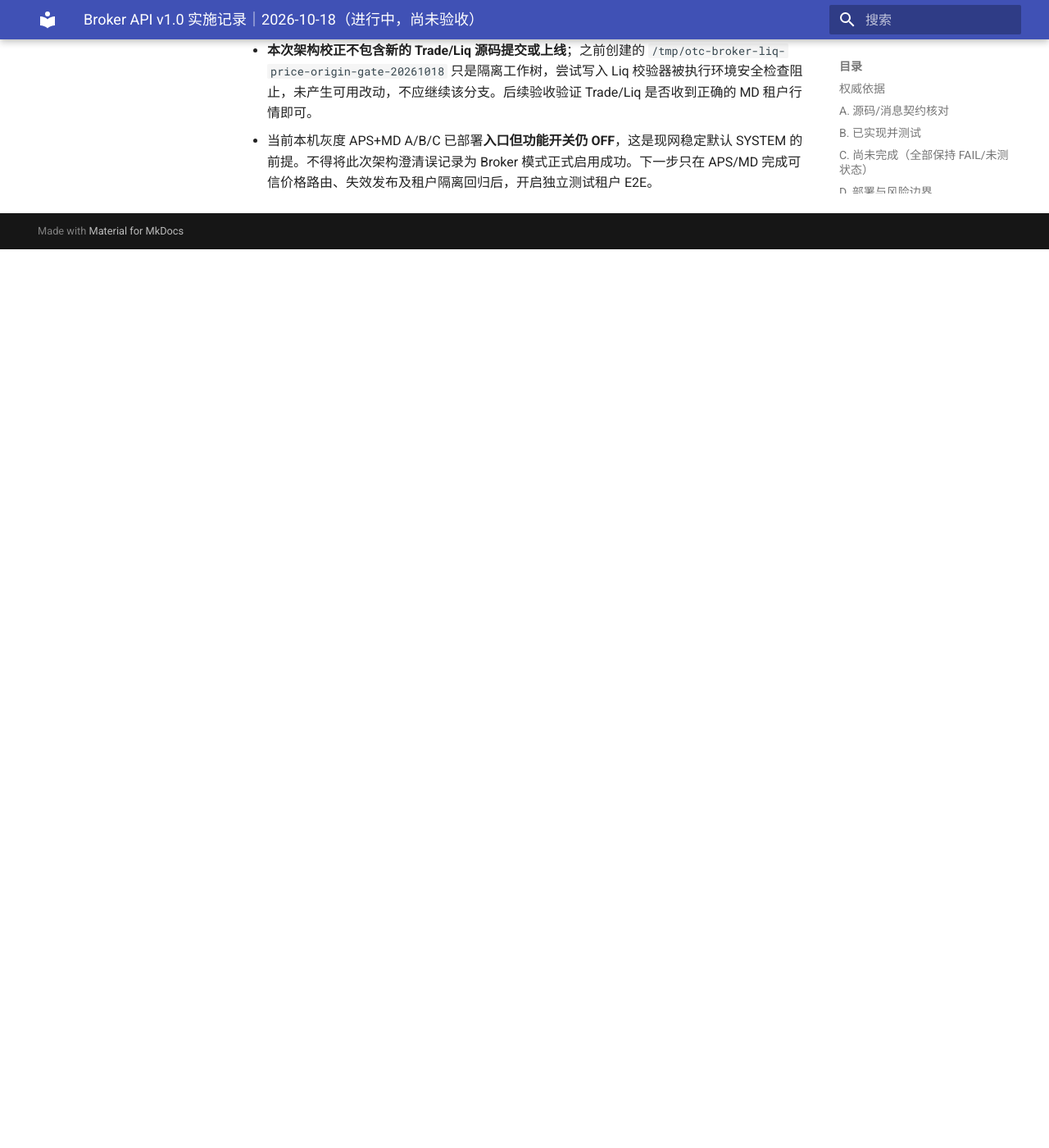
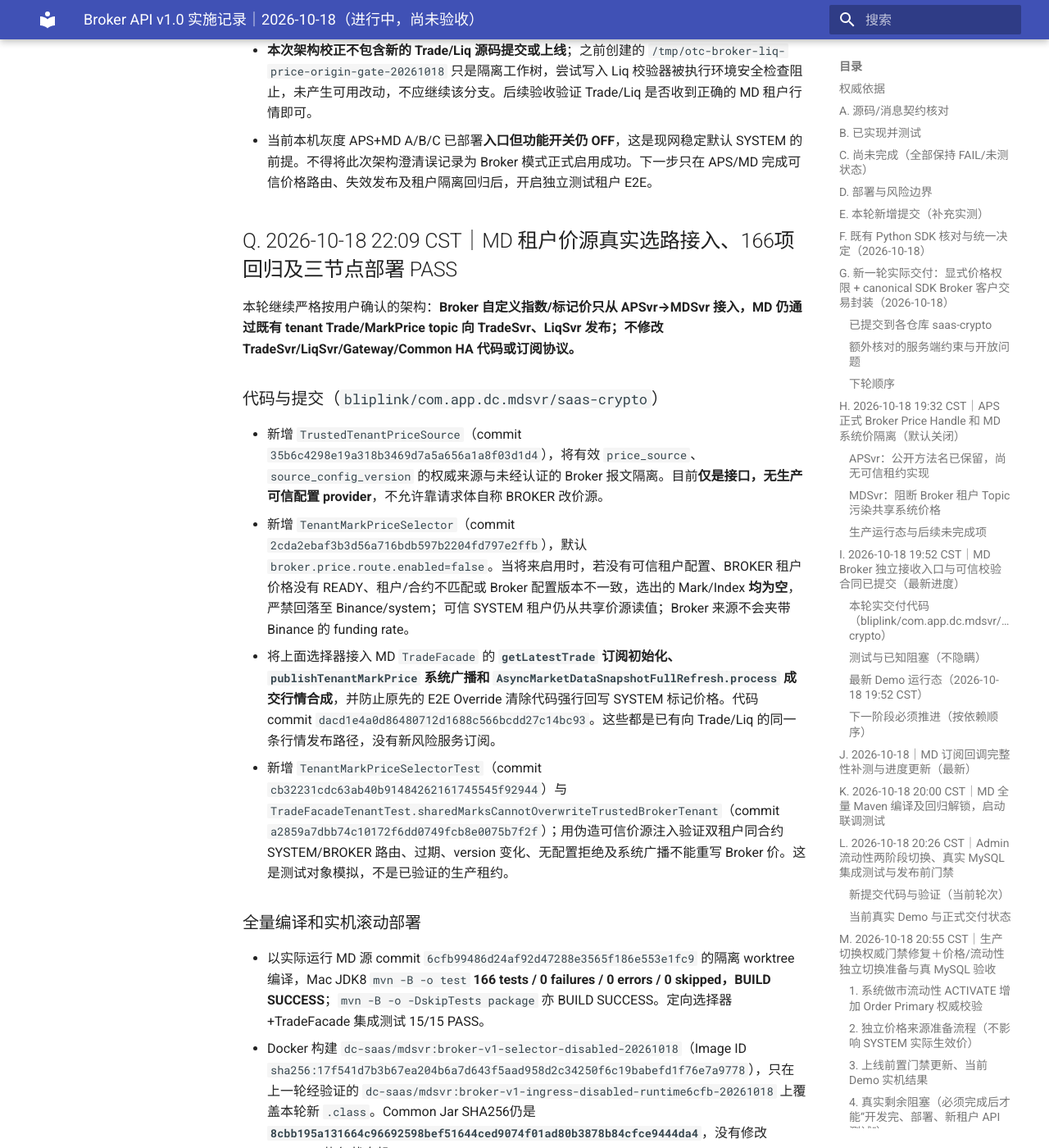
Before and after one commit to bliplink/dc-quant-deploy, an MkDocs documentation site: the page built from docs/BROKER_API_V1_IMPLEMENTATION_AUDIT_20261018.zh-CN.md, in a window 1280 px wide and 1400 px high, scrolled down 18873 px. Shown: the whole window at 82% size. Built offline with MkDocs 1.6.1 and Material for MkDocs 9.7.7, drawn with Linux system fonts in a browser that asks for light colours; before the commit the page ends 19177 px from its top, so only the background shows below that; some of the changed text lies outside the part shown.

Commit message:
docs(broker): MD tenant price-source selector rollout, 166 tests and 13/13 Mac canary [skip ci]

```diff
--- a/docs/BROKER_API_V1_IMPLEMENTATION_AUDIT_20261018.zh-CN.md
+++ b/docs/BROKER_API_V1_IMPLEMENTATION_AUDIT_20261018.zh-CN.md
@@ -296,3 +296,30 @@
 - 核对到当前真正差异：MD `TradeFacade.effectiveMark()` 现在走 SYSTEM shared mark + 专用 E2E override，尚未正式接入 `TenantEffectivePriceBook.resolve(location,market,symbol,now)`。需要将此接入现有 MD 租户行情合成/发布链：SYSTEM 取共享价；BROKER 只取该租户经可信准入的最新价；**BROKER 无价/过期时发送不可用状态或空 MarkPrice，不能回落 SYSTEM，也不能保留旧 MarkPrice。** 价格来源配置/版本必须由独立可信租户配置状态确定，不能依靠 APS 自报 JSON；Publisher Epoch/Sequence 恢复与重订阅沿用原 MD 集群恢复机制，不修改 Common。
 - **本次架构校正不包含新的 Trade/Liq 源码提交或上线**；之前创建的 `/tmp/otc-broker-liq-price-origin-gate-20261018` 只是隔离工作树，尝试写入 Liq 校验器被执行环境安全检查阻止，未产生可用改动，不应继续该分支。后续验收验证 Trade/Liq 是否收到正确的 MD 租户行情即可。
 - 当前本机灰度 APS+MD A/B/C 已部署**入口但功能开关仍 OFF**，这是现网稳定默认 SYSTEM 的前提。不得将此次架构澄清误记录为 Broker 模式正式启用成功。下一步只在 APS/MD 完成可信价格路由、失效发布及租户隔离回归后，开启独立测试租户 E2E。
+
+
+## Q. 2026-10-18 22:09 CST｜MD 租户价源真实选路接入、166项回归及三节点部署 PASS
+
+本轮继续严格按用户确认的架构：**Broker 自定义指数/标记价只从 APSvr→MDSvr 接入，MD 仍通过既有 tenant Trade/MarkPrice topic 向 TradeSvr、LiqSvr 发布；不修改 TradeSvr/LiqSvr/Gateway/Common HA 代码或订阅协议。**
+
+### 代码与提交（`bliplink/com.app.dc.mdsvr/saas-crypto`）
+
+- 新增 `TrustedTenantPriceSource`（commit `35b6c4298e19a318b3469d7a5a656a1a8f03d1d4`），将有效 `price_source`、`source_config_version` 的权威来源与未经认证的 Broker 报文隔离。目前**仅是接口，无生产可信配置 provider**，不允许靠请求体自称 BROKER 改价源。
+- 新增 `TenantMarkPriceSelector`（commit `2cda2ebaf3b3d56a716bdb597b2204fd797e2ffb`），默认 `broker.price.route.enabled=false`。当将来启用时，若没有可信租户配置、BROKER 租户价格没有 READY、租户/合约不匹配或 Broker 配置版本不一致，选出的 Mark/Index **均为空**，严禁回落至 Binance/system；可信 SYSTEM 租户仍从共享价源读值；Broker 来源不会夹带 Binance 的 funding rate。
+- 将上面选择器接入 MD `TradeFacade` 的 **`getLatestTrade` 订阅初始化、`publishTenantMarkPrice` 系统广播和 `AsyncMarketDataSnapshotFullRefresh.process` 成交行情合成**，并防止原先的 E2E Override 清除代码强行回写 SYSTEM 标记价格。代码 commit `dacd1e4a0d86480712d1688c566bcdd27c14bc93`。这些都是已有向 Trade/Liq 的同一条行情发布路径，没有新风险服务订阅。
+- 新增 `TenantMarkPriceSelectorTest`（commit `cb32231cdc63ab40b91484262161745545f92944`）与 `TradeFacadeTenantTest.sharedMarksCannotOverwriteTrustedBrokerTenant`（commit `a2859a7dbb74c10172f6dd0749fcb8e0075b7f2f`）；用伪造可信价源注入验证双租户同合约 SYSTEM/BROKER 路由、过期、version 变化、无配置拒绝及系统广播不能重写 Broker 价。这是测试对象模拟，不是已验证的生产租约。
+
+### 全量编译和实机滚动部署
+
+- 以实际运行 MD 源 commit `6cfb99486d24af92d47288e3565f186e553e1fc9` 的隔离 worktree 编译，Mac JDK8 `mvn -B -o test` **166 tests / 0 failures / 0 errors / 0 skipped，BUILD SUCCESS**；`mvn -B -o -DskipTests package` 亦 BUILD SUCCESS。定向选择器+TradeFacade 集成测试 15/15 PASS。
+- Docker 构建 `dc-saas/mdsvr:broker-v1-selector-disabled-20261018`（Image ID `sha256:17f541d7b3b67ea204b6a7d643f5aad958d2c34250f6c19babefd1f76e7a9778`），只在上一轮经验证的 `dc-saas/mdsvr:broker-v1-ingress-disabled-runtime6cfb-20261018` 上覆盖本轮新 `.class`。Common Jar SHA256仍是 **`8cbb195a131664c96692598bef51644ced9074f01ad80b3878b84cfce9444da4`**，没有修改 Common 恢复状态机。
+- Compose override `/Users/kong/.opentradingcore/broker-v1-demo-checkpoints-20261018/broker-md-selector-20261018.yaml`（不含敏感凭据），显式设置 `BROKER_PRICE_ROUTE_ENABLED=false`、`BROKER_PRICE_RECEIVE_ENABLED=false`。按 **MD-C → MD-B → MD-A** 滚动 `--no-deps --pull never --force-recreate`；三者皆运行该 Image 且 Java Spring `Started application` 正常，未触及 Order/Trade/Liq 镜像。
+- 刚替换 MD-C 时 Spring 仍在启动，最初 Canary 因 Spring 尚未 Started 和一次公网 TLS `connection reset` 返回失败。随后 C/B/A 均 Ready，主站和 Trade Web 均 HTTP 200；**最终**运行只读 `tests/verify-broker-v1-canary-health-host.sh` **13/13 PASS，退出码 0**：六个 Java 服务 Spring Ready、两个站点 200、`GW7XMI` SYSTEM/SYSTEM/ACTIVE/ACTIVE、Robot RUNNING 且挂单 **40**、Schema 6/6、未认证请求被拒绝。最终日志 `/Users/kong/.opentradingcore/broker-v1-demo-checkpoints-20261018/md-selector-canary-20261018.log` SHA256 `00b20232bbac7428033f46ee8775326275f17e8d8ec8e6387928ca8950acea5a`。
+
+### 尚未完成且不能开启 BROKER 实价
+
+- `TrustedTenantPriceSource` 只有接口；缺少可信的生产配置分发/订阅刷新、正式 `VerifiedBrokerPricePublisher` + `VerifiedBrokerPriceAdmission` 的 Epoch/租约/序号持久化，及配置/MD HA 恢复重订阅。因而这一轮只**部署已编译并测试的价源选择代码，但继续 OFF**；不能使用真正 Broker 自定义 MarkPrice，也不能宣称隔离真实用户已经验收。
+- MD 新价源在真正上线前仍需补 Broker 更新主动触发已订阅租户发布、TTL 到期即时失效传播和订阅 Snapshot 的失效状态清理。现有 Trade/Liq 原路径虽然会拒绝 stale mark，但不可依赖它替代 Broker TTL 状态机的完整验收。
+- `BK218A` 是此前公开申请成功但 **PENDING** 的验收申请（缺乏自动审批要求的 `admin_password`）；尚未创建真正可登录的新租户并完成 API Key 真实委托 E2E。用户级 API、独立 Broker Demo、WS/Docs 以及 50/200 租户压测和真实 HA 故障恢复仍未通过验收。
+
+**下一轮优先级**：先完成 Admin→MD 权威租户价源配置分发与 APS Broker 发布者租约，再让 Broker tick 主动通过原 MD topic 发布；补 TTL Snapshot/Gap/恢复与本地跨租户 E2E。可信交易风控价链路验证通过后，才能开启独立验收租户价格源；不修改 LiqSvr/TradeSvr。
```
